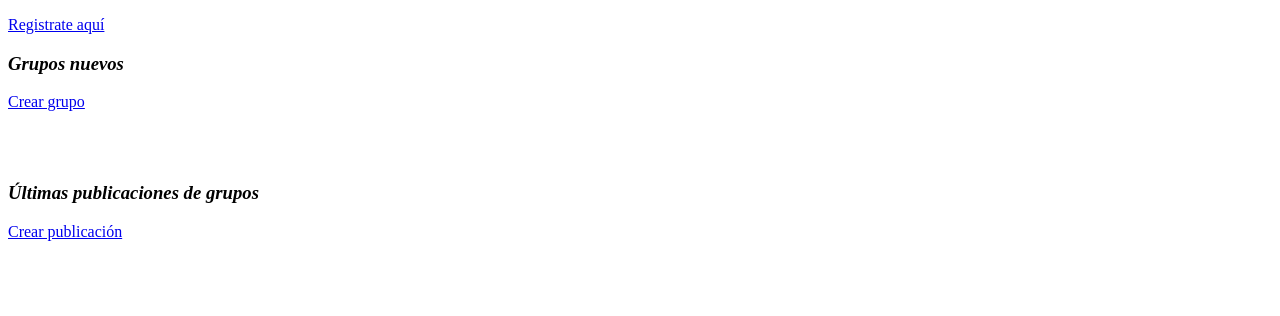
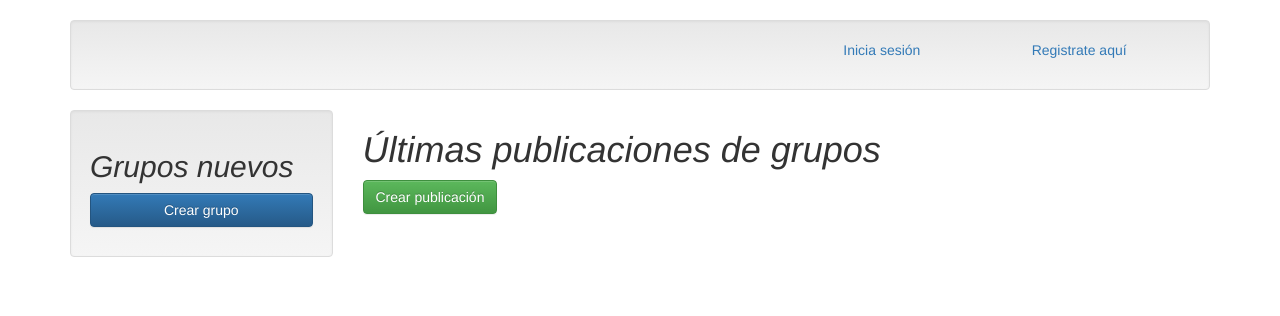
Before and after one commit to ARRDM/djando, a Django app: template templates/index.html in a window 1280 px wide. Shown: the top 316 px of the page. Run offline with Django 3.2, Linux system fonts and the light colour scheme; the template is opened without the code that fills it, so the values that code supplies are empty; parts of the project's set-up code (start-up, migrations or seed data) failed here and were passed over; some libraries are stand-ins or nearby versions.

Commit message:
Primeras vistas agregadas.

```diff
--- a/djando/settings.py
+++ b/djando/settings.py
@@ -88,9 +88,9 @@ DATABASES = {
 # Internationalization
 # https://docs.djangoproject.com/en/1.7/topics/i18n/
 
-LANGUAGE_CODE = 'en-us'
+LANGUAGE_CODE = 'es-mx'
 
-TIME_ZONE = 'UTC'
+TIME_ZONE = 'America/Mexico_City'
 
 USE_I18N = True
 
--- a/grupos/urls.py
+++ b/grupos/urls.py
@@ -1,6 +1,7 @@
 from django.conf.urls import url
 from . import views
 
+# Listado de url's para los grupos.
 urlpatterns = [
 	url(r'^$', views.listarPosts, name='listarPosts'),
 	url(r'(?P<pk>\d+)/$', views.grupos, name='grupos'),
--- a/templates/index.html
+++ b/templates/index.html
@@ -1,25 +1,60 @@
 {% extends "layout.html" %}
 {% block content %}
+
+<div class="container">
+	<div class="row">
+		<br>
+		<div class="col-md-12">
+			<div class="well">
+				<div class="row">
+					<div class="col-md-2 col-md-offset-8">
+						<p><a href="#">Inicia sesión</a></p>
+					</div>
+					<div class="col-md-2">
 						<p><a href="/usuario/new">Registrate aquí</a></p>
+					</div>
+				</div>
+			</div>
 
-<h3><i>Grupos nuevos</i></h3>
-<p><a href="/grupo/new">Crear grupo</a></p>
+			<div class="row">
+				<div class="col-md-3">
+					<div class="well">
+						<h2><i>Grupos nuevos</i></h2>
+						<p><a href="/grupo/new" class="btn btn-primary btn-block">Crear grupo</a></p>
 
 						{% for grupo in grupos %}
 							<div>
-		<p><a href="{{grupo.get_absolute_url}}">{{grupo.nombre_grupo}}</a></p>
+								<p><a href="{{grupo.get_absolute_url}}" class="btn btn-info btn-block">{{grupo.nombre_grupo}}</a></p>
 							</div>
 						{% endfor %}
-<br>
-<br>
-<h3><i>Últimas publicaciones de grupos</i></h3>
-<p><a href="/post/new">Crear publicación</a></p>
+					</div>
+				</div>
+				<div class="col-md-9">
+					<h1><i>Últimas publicaciones de grupos</i></h1>
+					<p><a href="/post/new" class="btn btn-success btn-large">Crear publicación</a></p>
+					<div class="row">
 								{% for publicacion in pubs %}
+						<div class="col-md-6">
+							<div class="well">
 								    <div>
 								        <p><i>{{publicacion.fecha_publicacion}}</i></p>
-        <p><h3><b>{{publicacion.titulo}}</b></h1></p>
+								        <h3><b>{{publicacion.titulo}}</b></h3>
 								        <p>{{publicacion.contenido|linebreaks}}</p>
 								        <hr>
 								    </div>
+							</div>
+						</div>
 								{% endfor %}
+
+
+					</div>
+				</div>
+			</div>
+
+
+			<br>
+			<br>
 {% endblock %}
+		</div>
+	</div>
+</div>
--- a/templates/layout.html
+++ b/templates/layout.html
@@ -3,6 +3,8 @@
 <html lang="es">
 <head>
     <meta charset="utf-8">
+    <link rel="stylesheet" href="//maxcdn.bootstrapcdn.com/bootstrap/3.2.0/css/bootstrap.min.css">
+    <link rel="stylesheet" href="//maxcdn.bootstrapcdn.com/bootstrap/3.2.0/css/bootstrap-theme.min.css">
     <title>{% block title %}{% endblock %}</title>
 </head>
 <body>
```
Also changed, not shown: 5 other files. Lines whose indentation alone changed are shown as unchanged.
